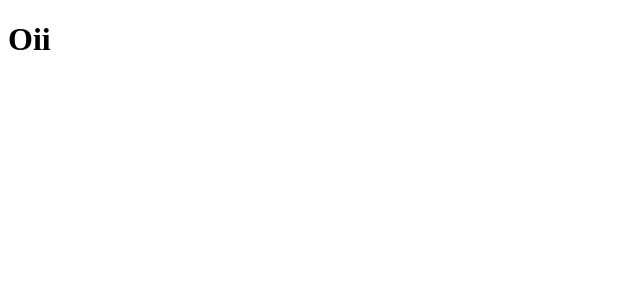
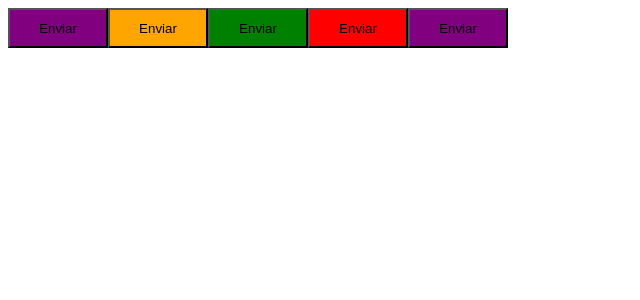
Before and after one commit to Stephany249/react, a React (Vite) app in the folder 02-timer/: page / in a window 1280 px wide. Shown: the top 300 px of the page, without its empty margins (0-640 px from the left). Built offline with nearby package versions, Linux system fonts and the light colour scheme.

Commit message:
Application structure - Styled Components

```diff
--- a/02-timer/src/App.tsx
+++ b/02-timer/src/App.tsx
@@ -1,7 +1,14 @@
+import { Button } from "./components/Button";
 
 export function App() {
 
   return (
-    <h1>Oii</h1>
+    <>
+      <Button variant="primary" />
+      <Button variant="secondary"/>
+      <Button variant="success"/>
+      <Button variant="danger"/>
+      <Button />
+    </>
   )
 }
--- /dev/null
+++ b/02-timer/src/components/Button.styles.ts
@@ -0,0 +1,25 @@
+import styled, { css } from 'styled-components'
+
+export type ButtonVariant = 'primary' | 'secondary' | 'danger' | 'success';
+
+interface ButtonContainerProps {
+  variant: ButtonVariant
+}
+
+const buttonVariants = {
+  primary: 'purple',
+  secondary: 'orange',
+  danger: 'red',
+  success: 'green'
+}
+
+export const ButtonContainer = styled.button<ButtonContainerProps>`
+  width: 100px;
+  height: 40px;
+
+  ${props => {
+    return css`
+      background-color: ${buttonVariants[props.variant]};
+    `
+  }}
+`
--- /dev/null
+++ b/02-timer/src/components/Button.tsx
@@ -0,0 +1,10 @@
+import { ButtonContainer, ButtonVariant } from "./Button.styles"
+
+
+interface ButtonProps {
+  variant?: ButtonVariant
+}
+
+export function Button({variant = 'primary'}: ButtonProps) {
+  return <ButtonContainer variant={variant}>Enviar</ButtonContainer>
+}
```
